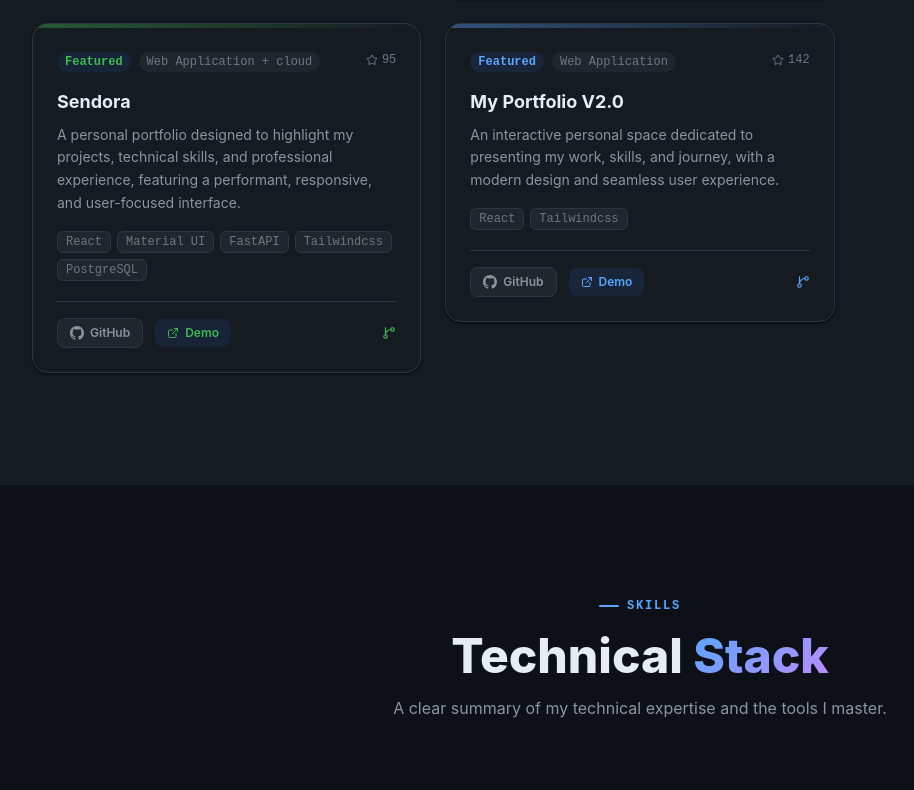
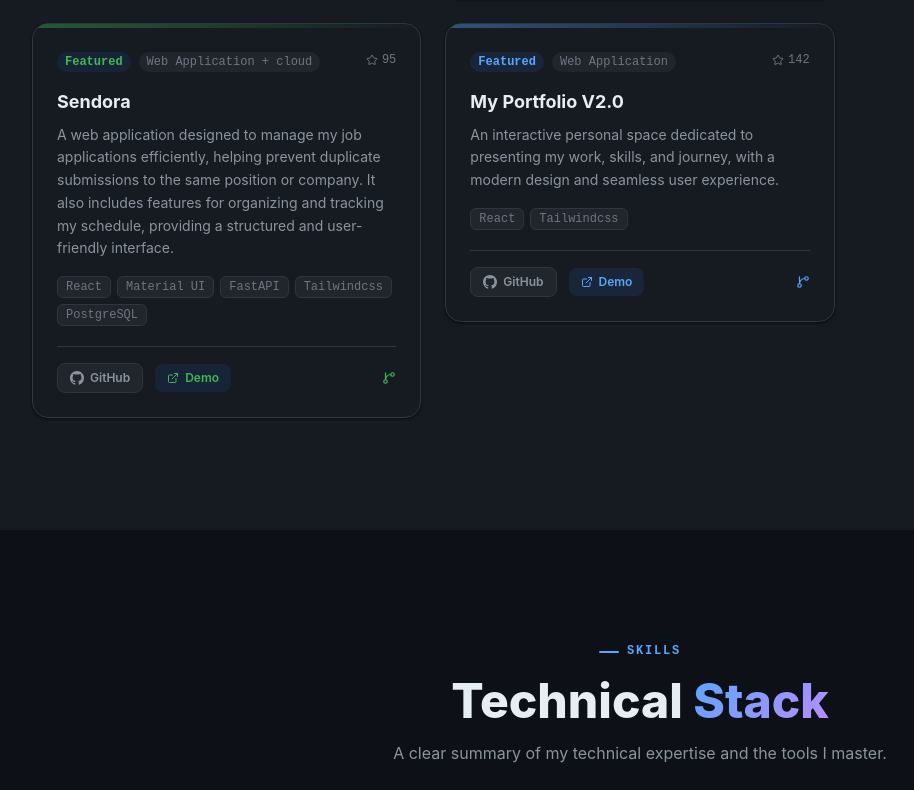
Before and after one commit to joshue-agape/react-vite-personal-portfolio, a React (Vite) app: page / in a window 1280 px wide. Shown: the part 3940-4730 px from the top of the page, without its empty margins (0-914 px from the left). Built offline with nearby package versions, Linux system fonts and the light colour scheme.

Commit message:
Update Tools Box

```diff
--- a/src/data/projects.ts
+++ b/src/data/projects.ts
@@ -93,7 +93,7 @@ export const projects: Project[] = [
     {
         title: 'Sendora',
         description:
-            'A personal portfolio designed to highlight my projects, technical skills, and professional experience, featuring a performant, responsive, and user-focused interface.',
+            'A web application designed to manage my job applications efficiently, helping prevent duplicate submissions to the same position or company. It also includes features for organizing and tracking my schedule, providing a structured and user-friendly interface.',
         tags: ['React', 'Material UI', 'FastAPI', 'Tailwindcss', 'PostgreSQL'],
         category: 'Web Application + cloud',
         github: '#',
@@ -155,4 +155,18 @@ export const toolbox: ToolBox[] = [
         color: 'orange',
         type: 'Alias PowerShell Windows',
     },
+    {
+        source: 'https://github.com/joshue-agape/ps-vue-project-aliases',
+        title: 'VueJS Project',
+        description: 'Predefined aliases for VueJS projects to speed up project creation and setup.',
+        color: 'purple',
+        type: 'Alias PowerShell Windows',
+    },
+    {
+        source: 'https://github.com/joshue-agape/ps-react-project-aliases',
+        title: 'ReactJS Project',
+        description: 'Predefined aliases for ReactJS projects to speed up project creation and setup.',
+        color: 'accent',
+        type: 'Alias PowerShell Windows',
+    },
 ];
```
